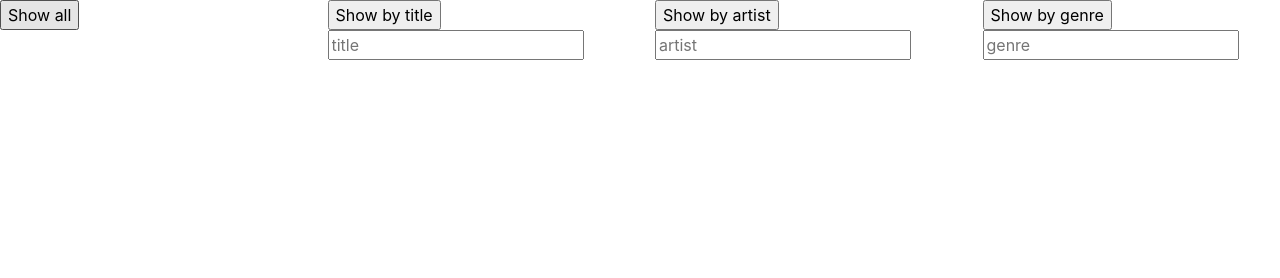
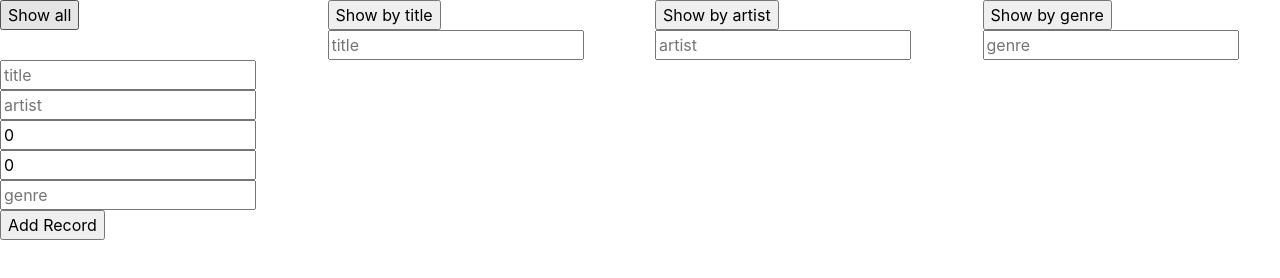
Before and after one commit to AkselSLarsen/PairProgrammingWebpage, a plain HTML site: page index.html in a window 1280 px wide. Drawn offline with nearby package versions, Linux system fonts and the light colour scheme.

Commit message:
commit addrecord

```diff
--- a/index.html
+++ b/index.html
@@ -54,6 +54,25 @@
                 </ul>
             </div>
         </div>
+        <div class="row">
+            <div class="col-xl-3">
+                <input type="text" id="titleaddinput" placeholder="title" v-model="addData.title">
+                <input type="text" id="artistaddinput" placeholder="artist" v-model="addData.artist">
+                <input type="number" id="durationaddinput" placeholder="90" v-model="addData.duration">
+                <input type="number" id="yearaddinput" placeholder="2000" v-model="addData.publicationYear">
+                <input type="text" id="genreaddinput" placeholder="genre" v-model="addData.genre">
+                <input type="button" id="addbutton" value="Add Record" v-on:click="AddMusicRecord">
+            </div>
+            <div class="col-xl-3">
+
+            </div>
+            <div class="col-xl-3">
+
+            </div>
+            <div class="col-xl-3">
+
+            </div>
+        </div>
 
 
 
--- a/js/js.js
+++ b/js/js.js
@@ -10,6 +10,8 @@ Vue.createApp({
             titleToSearchFor: "",
             artistToSearchFor: "",
             genreToSearchFor: "",
+            addData: {title: "", artist: "", duration: 0, publicationYear: 0, genre: ""},
+
         }
     },
     methods: {
@@ -32,6 +34,10 @@ Vue.createApp({
             } catch (ex) {
                 alert(ex.message);
             }
+        },
+        async AddMusicRecord() {
+            console.log(this.addData)
+            response = await axios.post(GetAllMusicRecordsURL, this.addData) ;
         }
     }
 }).mount("#app")
```
